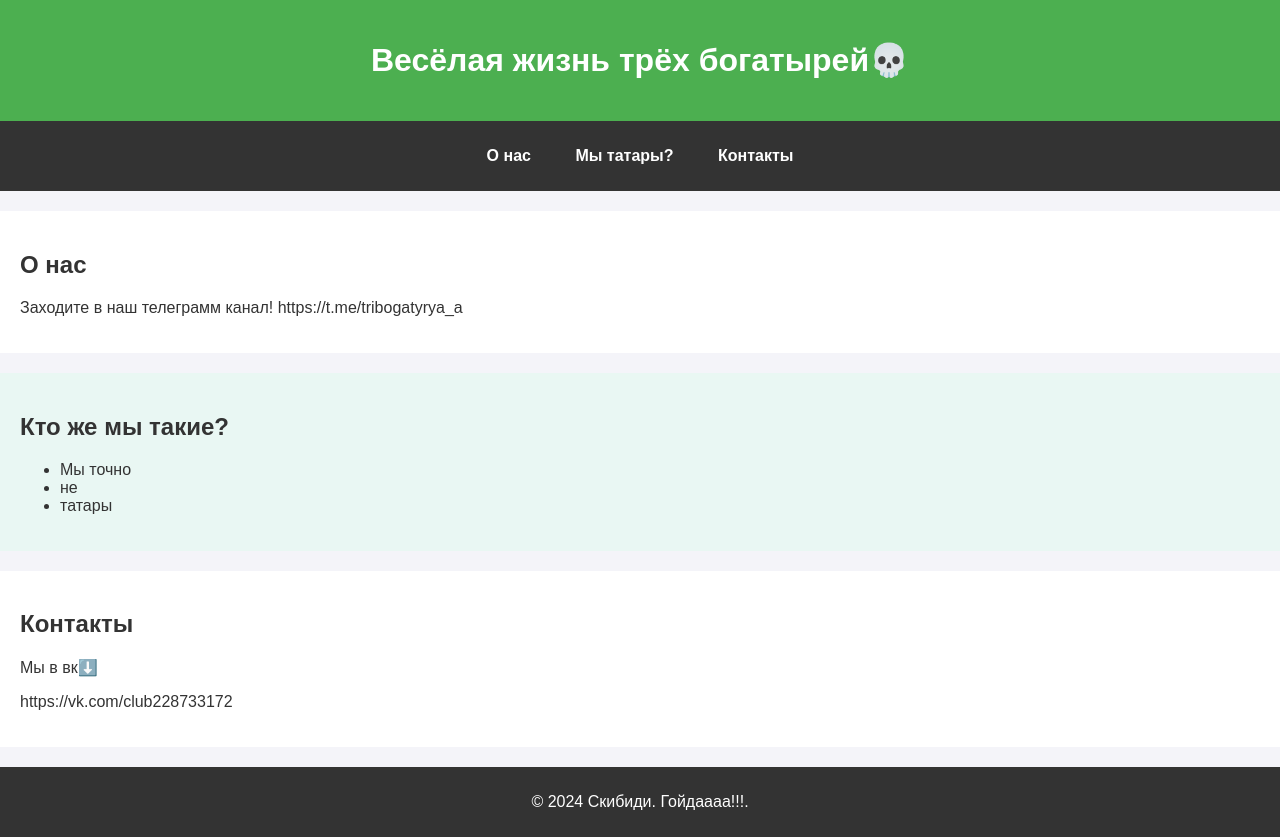
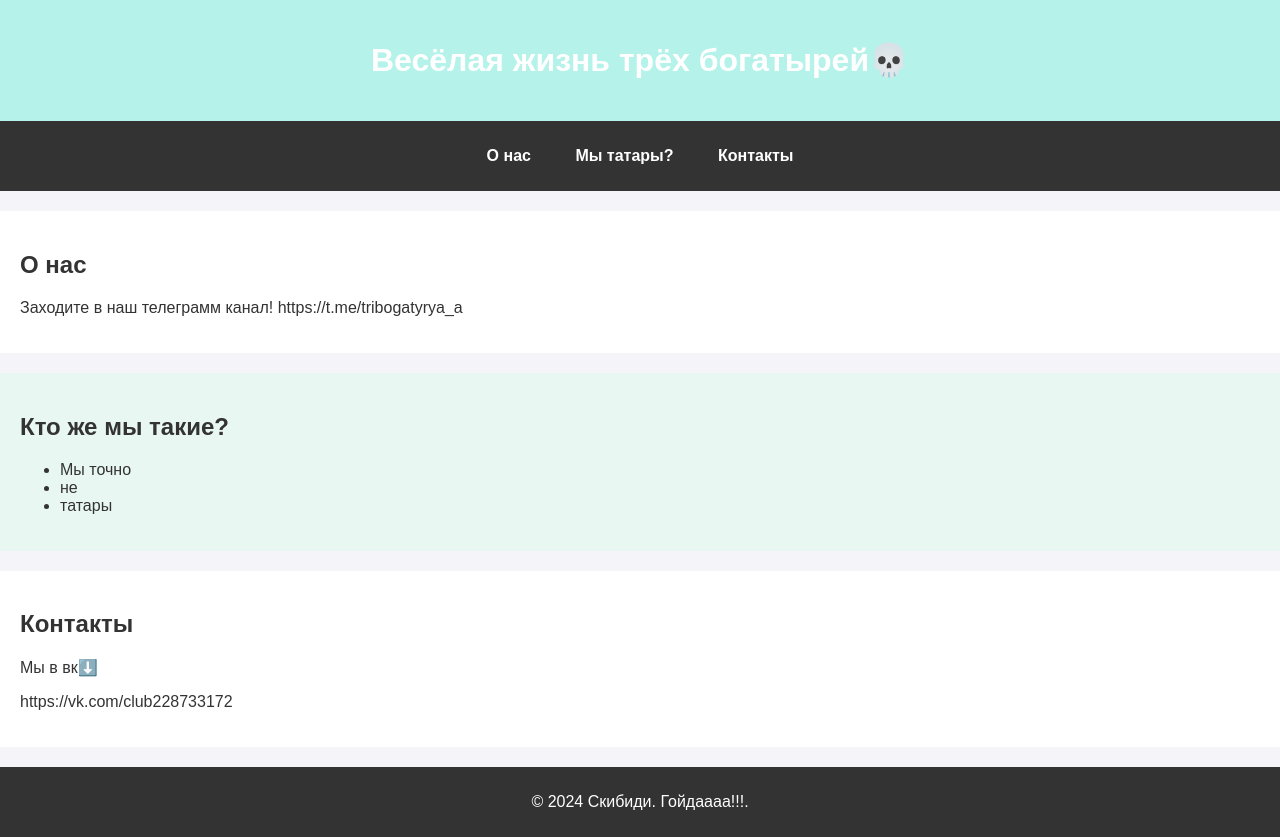
Before and after one commit to IlyaSigma111/ilyasigma.github.io, a plain HTML site: page index.html in a window 1280 px wide. Drawn offline with Linux system fonts and the light colour scheme.

Commit message:
Update style2.css

```diff
--- a/style.css
+++ b/style.css
@@ -8,7 +8,7 @@ body {
 }
 
 header {
-    background-color: #4CAF50;
+    background-color: #B5F2EA;
     color: white;
     text-align: center;
     padding: 20px;
```
